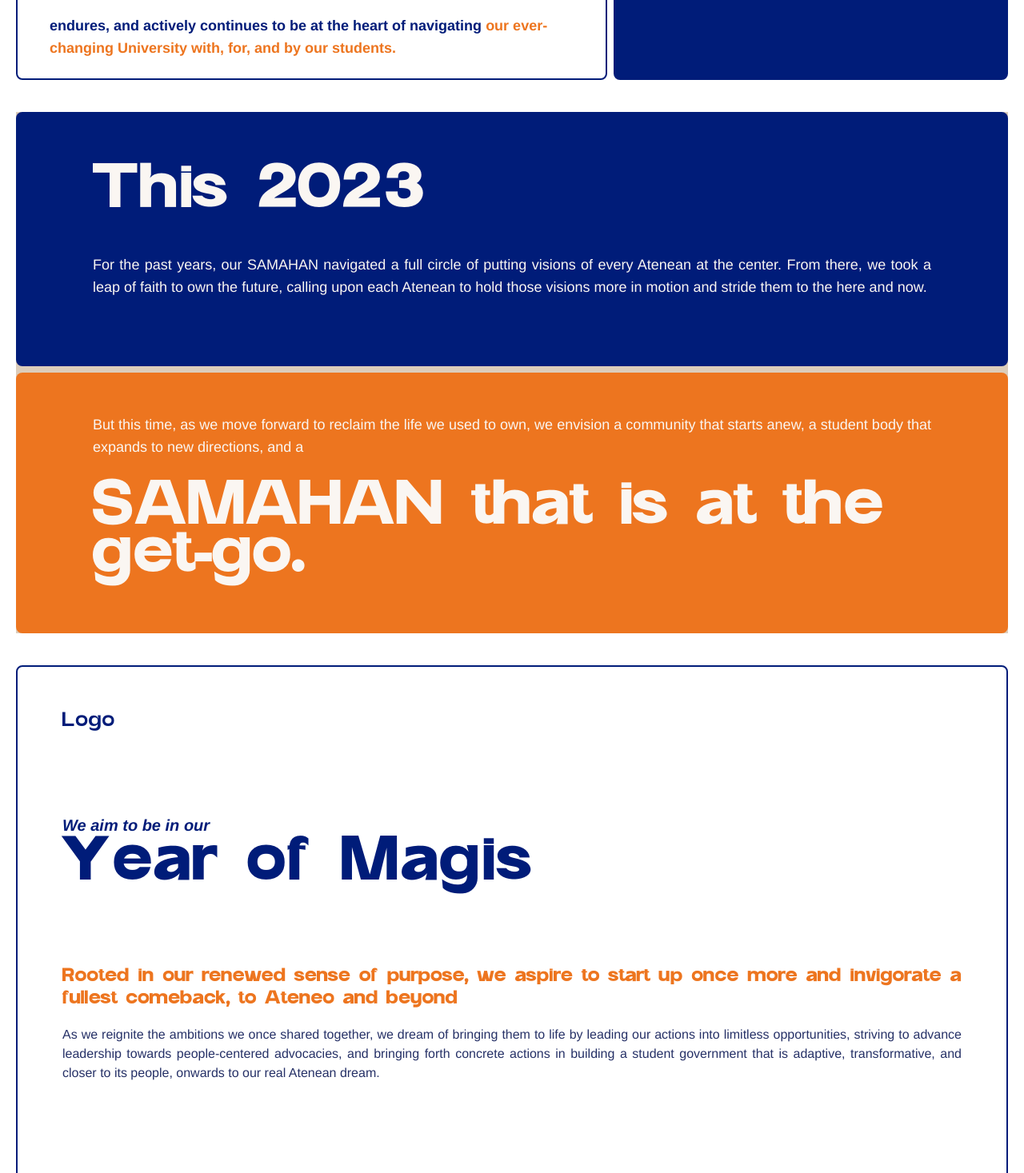
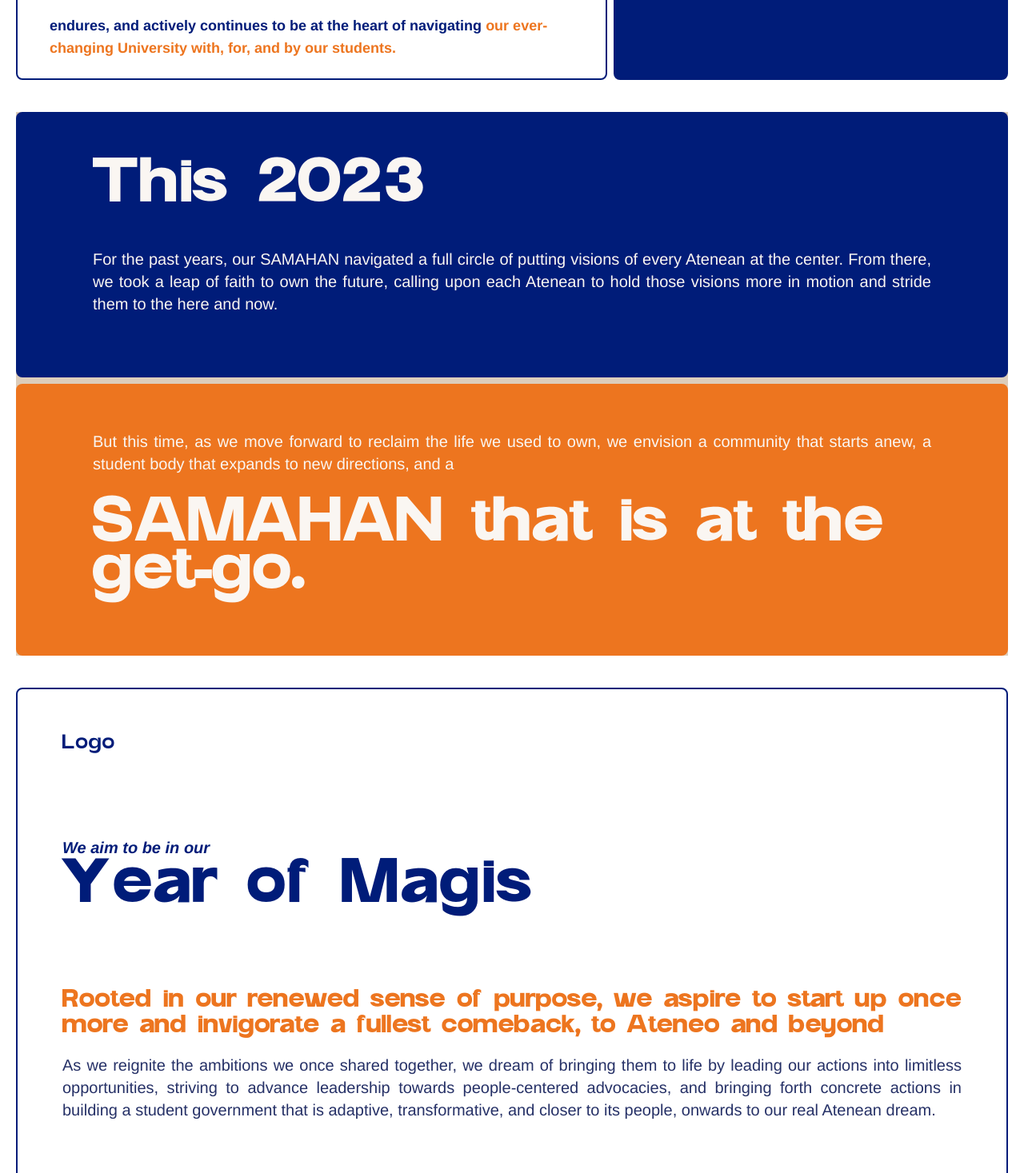
Before and after one commit to SAMAHAN-Systems-Development/samahan-at-the-get-go, a Next.js app: page / in a window 1280 px wide. Shown: the part 1330-2797 px from the top of the page at 80% size. Built offline with nearby package versions, Linux system fonts and the light colour scheme.

Commit message:
fix: modified cards

```diff
--- a/src/components/ui/AboutFifthSection.tsx
+++ b/src/components/ui/AboutFifthSection.tsx
@@ -25,7 +25,7 @@ const AboutFifthSection = (props: TitleProps) => {
 
           <div className="flex flex-col">
             <div className="sm:mx-14 mx-6 mt-4">
-              <p className="text-orange font-artega font-bold sm:text-lg text-sm text-justify">
+              <p className="text-orange font-artega font-bold xl:text-2xl md:text-lg text-xs text-justify">
                 Rooted in our renewed sense of purpose, we aspire to start up
                 once more and invigorate a fullest comeback, to Ateneo and
                 beyond
@@ -33,7 +33,7 @@ const AboutFifthSection = (props: TitleProps) => {
             </div>
 
             <div className="sm:mx-14 mx-6 mt-4 overflow-hidden">
-              <p className="text-lightBlue text-lg sm:text-base text-justify">
+              <p className="text-lightBlue text-sm lg:text-xl md:text-lg text-justify">
                 As we reignite the ambitions we once shared together, we dream
                 of bringing them to life by leading our actions into limitless
                 opportunities, striving to advance leadership towards
--- a/src/components/ui/AboutPage/AboutForthSectionBlueCard.tsx
+++ b/src/components/ui/AboutPage/AboutForthSectionBlueCard.tsx
@@ -10,14 +10,14 @@ const AboutForthSectionBlueCard = (props: CardProps) => {
       {/* first card */}
       <div className="w-full bg-blue rounded-lg flex flex-col h-1/2 justify-center">
         <div className="flex flex-col sm:m-12 m-6">
-          <div className="flex flex-col sm:mx-12 m-3 my-4">
+          <div className="flex flex-col sm:mx-12 my-4">
             <h1 className="text-white lg:text-6xl md:text-4xl text-3xl font-semibold font-artega">
               {props.year}
             </h1>
           </div>
 
           <div className="flex sm:mx-12 m-6">
-            <p className="text-white lg:text-lg md:text-base text-sm font-light text-justify">
+            <p className="text-white lg:text-xl md:text-base text-sm font-light text-justify">
               For the past years, our SAMAHAN navigated a full circle of putting
               visions of every Atenean at the center. From there, we took a leap
               of faith to own the future, calling upon each Atenean to hold
--- a/src/components/ui/AboutPage/AboutForthSectionOrangeCard.tsx
+++ b/src/components/ui/AboutPage/AboutForthSectionOrangeCard.tsx
@@ -11,7 +11,7 @@ const AboutForthSectionOrangeCard = (props: CardProps) => {
       <div className="w-full bg-orange rounded-lg flex flex-col h-1/2 justify-center">
         <div className="flex flex-col sm:m-12 m-6">
           <div className="flex sm:mx-12 m-3 my-4">
-            <p className="text-white lg:text-lg md:text-base text-sm font-light text-justify">
+            <p className="text-white lg:text-xl md:text-base text-sm font-light text-justify">
               But this time, as we move forward to reclaim the life we used to
               own, we envision a community that starts anew, a student body that
               expands to new directions, and a
--- a/src/components/ui/AboutPage/AboutPageSections/AboutFirstSection.tsx
+++ b/src/components/ui/AboutPage/AboutPageSections/AboutFirstSection.tsx
@@ -8,7 +8,7 @@ const AboutFirstSection = (props: TitleProps) => {
   return (
     <>
       <div className="w-full h-screen flex justify-center">
-        <div className="relative w-full m-5 border-2 border-blue rounded-lg flex flex-col">
+        <div className="relative w-full m-5 border-card border-blue rounded-section-card flex flex-col">
           <div className="flex flex-row justify-between m-14">
             <p className="text-blue font-light sm:text-xl text-sm font-artega">
               About us
```
